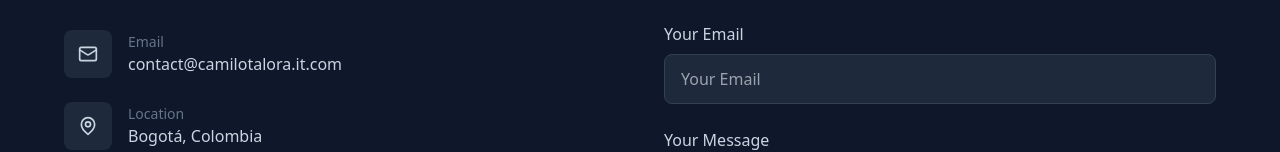
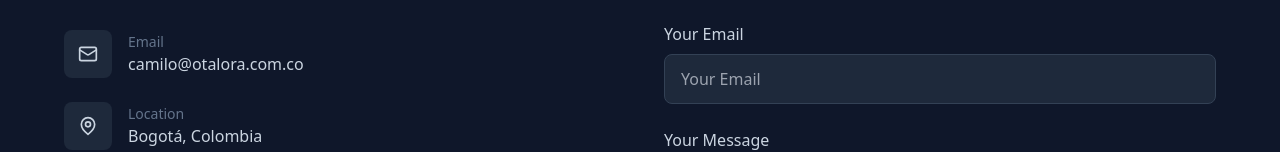
Before and after one commit to CamGitH/cam, a React (Vite) app: page / in a window 1280 px wide. Shown: the part 4406-4558 px from the top of the page. Built offline with nearby package versions, Linux system fonts and the light colour scheme.

Commit message:
Updated Contact.tsx

```diff
--- a/src/components/Contact.tsx
+++ b/src/components/Contact.tsx
@@ -49,7 +49,7 @@ export default function Contact() {
                   </div>
                   <div>
                     <div className="text-sm text-slate-500">Email</div>
-                    <div className="font-medium">contact@camilotalora.it.com</div>
+                    <div className="font-medium">camilo@otalora.com.co</div>
                   </div>
                 </a>
 
```
